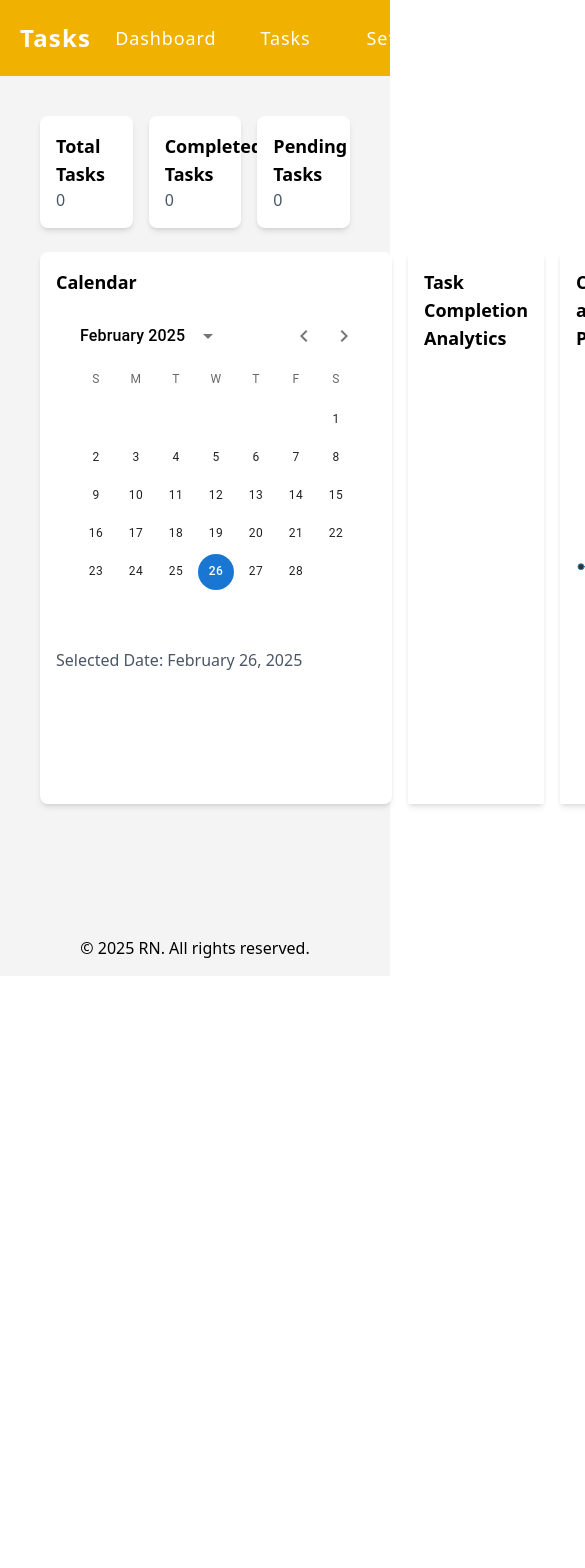
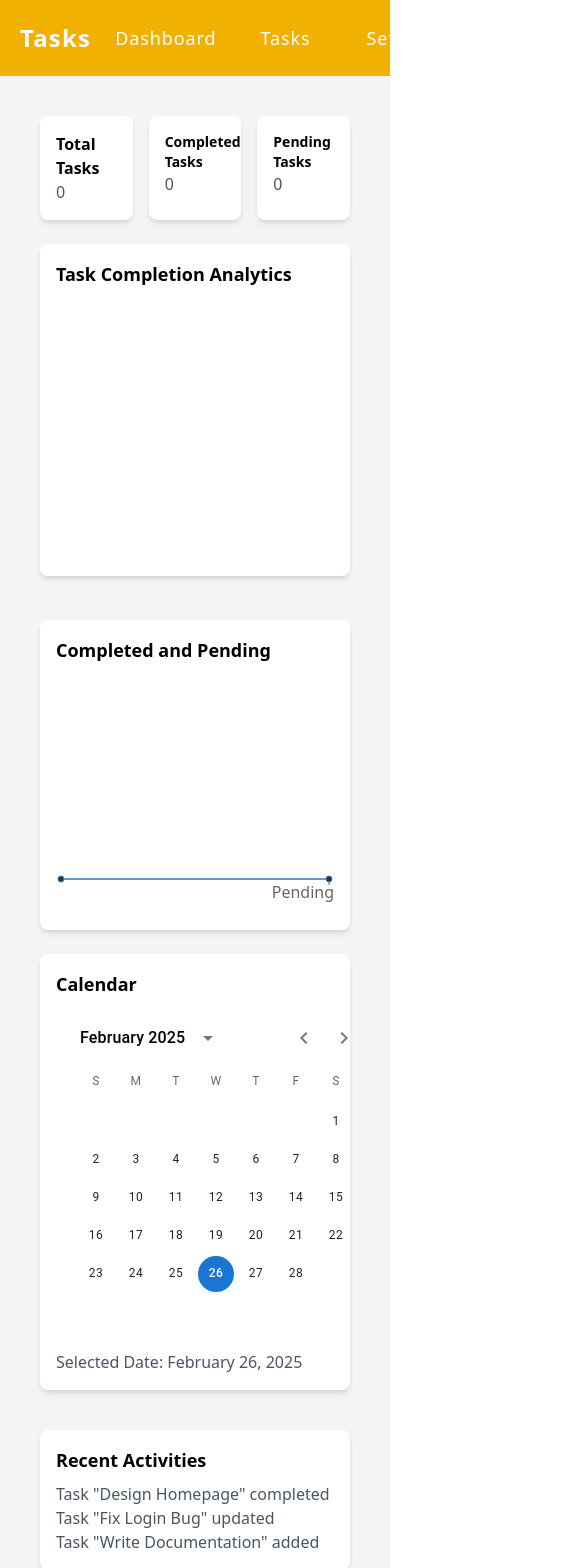
Before and after one commit to rdxnandi/task-manager, a React (Vite) app: page / in a window 390 px wide. Shown: the top 1568 px of the page, 585 px wide, since content can reach past the window. Before the commit the page ends 976 px from the top, so only its background shows below. Built offline with nearby package versions, Linux system fonts and the light colour scheme.

Commit message:
minor changes

```diff
--- a/src/pages/Dashboard.jsx
+++ b/src/pages/Dashboard.jsx
@@ -5,11 +5,14 @@ import { LocalizationProvider } from "@mui/x-date-pickers/LocalizationProvider";
 import { DateCalendar } from "@mui/x-date-pickers/DateCalendar";
 import dayjs from "dayjs";
 import { LineChart, Line, XAxis, Tooltip, ResponsiveContainer } from "recharts";
+import NotificationBar from "./NotificationBar";
 
 function Dashboard({ tasks }) {
   const completedTasks = tasks.filter((task) => task.completed).length;
   const pendingTasks = tasks.length - completedTasks;
   const [date, setDate] = useState(dayjs());
+  const [snackbarOpen, setSnackbarOpen] = useState(false);
+  const [notificationMsg, setNotificationMsg] = useState("");
 
   const taskAnalyticData = tasks.map((task, index) => ({
     name: `Task ${index + 1}`,
@@ -26,22 +29,49 @@ function Dashboard({ tasks }) {
       {/* Dashboard Overview */}
       <div className="grid grid-cols-3 gap-4">
         <div className="p-4 bg-white shadow-md rounded-lg">
-          <h3 className="text-lg font-bold">Total Tasks</h3>
+          <h3 className="lg:text-lg text-xm font-bold">Total Tasks</h3>
           <p className="text-gray-600">{tasks.length}</p>
         </div>
         <div className="p-4 bg-white shadow-md rounded-lg">
-          <h3 className="text-lg font-bold">Completed Tasks</h3>
+          <h3 className="lg:text-lg text-sm font-bold">Completed Tasks</h3>
           <p className="text-gray-600">{completedTasks}</p>
         </div>
         <div className="p-4 bg-white shadow-md rounded-lg">
-          <h3 className="text-lg font-bold">Pending Tasks</h3>
+          <h3 className="lg:text-lg font-bold text-sm">Pending Tasks</h3>
           <p className="text-gray-600">{pendingTasks}</p>
         </div>
       </div>
 
-      <div className="flex gap-4">
+      <div className="w-full flex lg:flex-row gap-5 flex-col">
+        {/* Advanced Analytics */}
+        <div className="mt-6 p-4 bg-white shadow-md lg:w-1/2 w-full rounded-lg">
+          <h3 className="text-lg font-bold">Task Completion Analytics</h3>
+          <div className="mt-4 h-64">
+            <ResponsiveContainer width="100%" height={250}>
+              <LineChart data={taskAnalyticData}>
+                <XAxis dataKey="name" stroke="#333" />
+                <Tooltip />
+                <Line dataKey="tasks" fill="#8884d8" barSize={30} />
+              </LineChart>
+            </ResponsiveContainer>
+          </div>
+        </div>
+
+        <div className="mt-6 p-4 bg-white shadow-md lg:w-1/2 w-full rounded-lg">
+          <h2 className="text-lg font-bold">Completed and Pending</h2>
+          <ResponsiveContainer width="100%" height={250}>
+            <LineChart data={taskStatusData}>
+              <XAxis dataKey="name" />
+              <Tooltip />
+              <Line dataKey="value" fill="#333" />
+            </LineChart>
+          </ResponsiveContainer>
+        </div>
+      </div>
+
+      <div className="flex gap-4 w-full flex-col lg:flex-row">
         {/* Calendar Integration using MUI */}
-        <div className="mt-6 p-4 bg-white shadow-md rounded-lg">
+        <div className="mt-6 p-4 bg-white shadow-md rounded-lg lg:w-[30%] w-full">
           <h3 className="text-lg font-bold">Calendar</h3>
           <div className="mt-2">
             <LocalizationProvider dateAdapter={AdapterDayjs}>
@@ -56,32 +86,7 @@ function Dashboard({ tasks }) {
           </p>
         </div>
 
-        {/* Advanced Analytics */}
-        <div className="mt-6 p-4 bg-white shadow-md w-1/2">
-          <h3 className="text-lg font-bold">Task Completion Analytics</h3>
-          <div className="mt-4 h-64">
-            <ResponsiveContainer width="100%" height={250}>
-              <LineChart data={taskAnalyticData}>
-                <XAxis dataKey="name" stroke="#333" />
-                <Tooltip />
-                <Line dataKey="tasks" fill="#8884d8" barSize={30} />
-              </LineChart>
-            </ResponsiveContainer>
-          </div>
-        </div>
-
-        <div className="mt-6 p-4 bg-white shadow-md w-1/2">
-          <h2 className="text-lg font-bold">Completed and Pending</h2>
-          <ResponsiveContainer width="100%" height={250}>
-            <LineChart data={taskStatusData}>
-              <XAxis dataKey="name" />
-              <Tooltip />
-              <Line dataKey="value" fill="#333" />
-            </LineChart>
-          </ResponsiveContainer>
-        </div>
-
-        <div>
+        <div className="lg:w-[40%] w-full">
           {/* Recent Activities */}
           <div className="mt-6 p-4 bg-white shadow-md rounded-lg">
             <h3 className="text-lg font-bold">Recent Activities</h3>
@@ -102,6 +107,12 @@ function Dashboard({ tasks }) {
           </div>
         </div>
       </div>
+
+      <NotificationBar
+        open={snackbarOpen}
+        notificationMsg={notificationMsg}
+        onClose={() => setSnackbarOpen(false)}
+      />
     </Layout>
   );
 }
--- /dev/null
+++ b/src/pages/NotificationBar.jsx
@@ -0,0 +1,21 @@
+import { Alert, Snackbar } from "@mui/material";
+import React from "react";
+
+function NotificationBar({ open, onClose, notificationMsg }) {
+  return (
+    <>
+      <Snackbar
+        open={open}
+        autoHideDuration={4000}
+        onClose={onClose}
+        anchorOrigin={{ vertical: "top", horizontal: "right" }}
+      >
+        <Alert severity="info" onClose={onClose}>
+          {notificationMsg}
+        </Alert>
+      </Snackbar>
+    </>
+  );
+}
+
+export default NotificationBar;
--- a/src/pages/Settings.jsx
+++ b/src/pages/Settings.jsx
@@ -32,7 +32,7 @@ function Settings({ isOpen, onClose }) {
 
   return (
     <div
-      className={`fixed inset-0 flex justify-end transition-opacity duration-300 ${
+      className={`fixed inset-0 z-10 flex justify-end transition-opacity duration-300 ${
         isOpen ? "visible" : "invisible"
       }`}
     >
```
